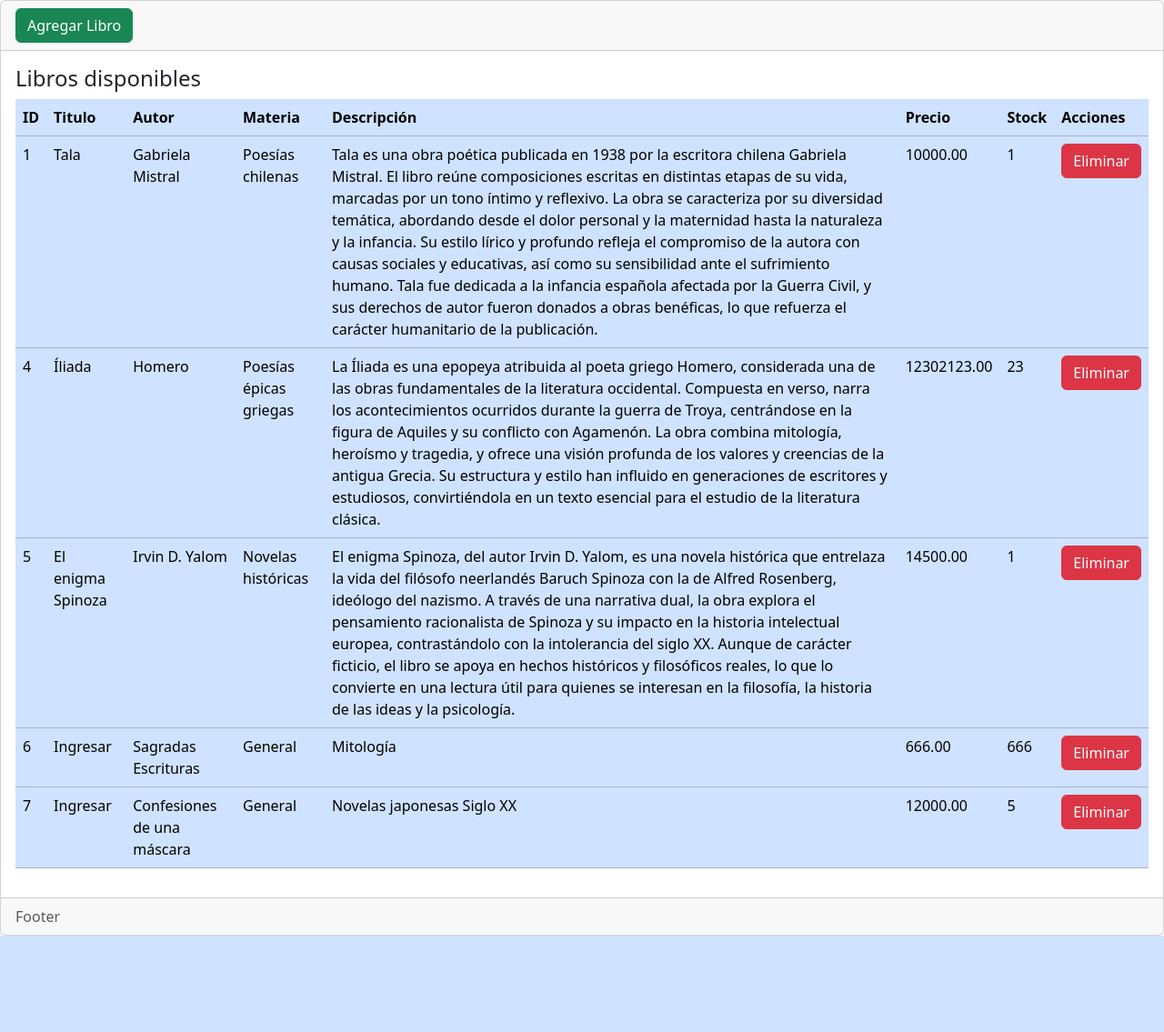
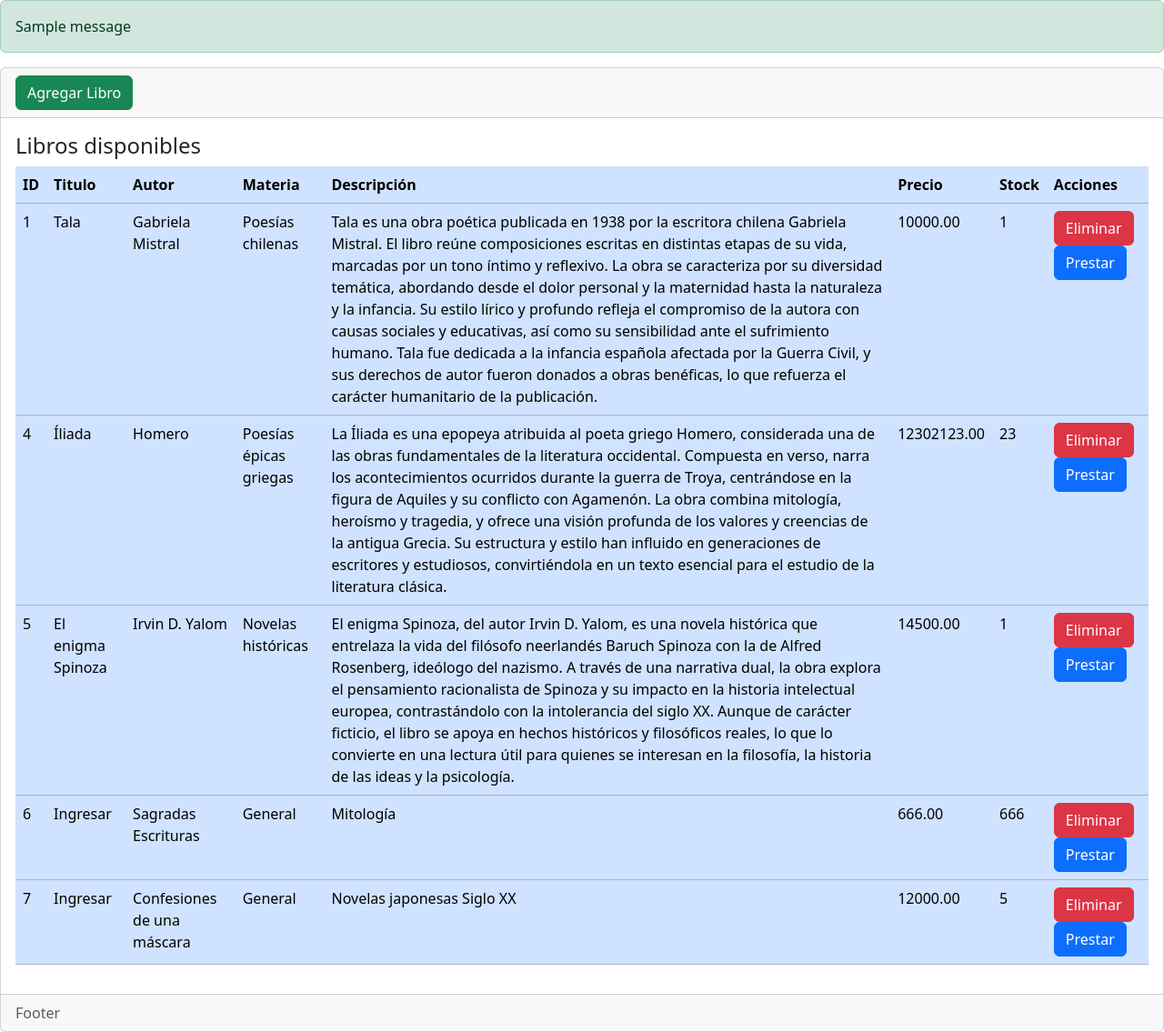
Before and after one commit to Pavivinola/clasesBackEnd, a Django app: page /market in a window 1280 px wide. Shown: the part 56-1191 px from the top of the page at 91% size. Before the commit the page ends 1085 px from the top, so only its background shows below. Run offline with Django 5.2, Linux system fonts and the light colour scheme; data comes from the database, SQL or seed files in the repository; both versions use the stored data as it was after the commit; one stand-in notice (Sample message) is shown.

Commit message:
Agregado el botón prestar, la vista y la lógica

```diff
--- a/sistema/market/templates/market/index.html
+++ b/sistema/market/templates/market/index.html
@@ -4,6 +4,14 @@
 
 {% block contenido%}
 
+{% comment %} El bloque de abajo es para mostrar mensajes a los usuarios {% endcomment %}
+{% if messages %}
+  {% for message in messages %}
+    <div class="alert alert-{{ message.tags }}">
+      {{ message }}
+    </div>
+  {% endfor %}
+{% endif %}
 
 
 
@@ -57,17 +65,21 @@
                     class="btn btn-danger"
                     href="{% url 'eliminar' market.id %}"
                     role="button"
-                    >Eliminar</a
-                >
+                    >Eliminar</a>
+                    <a
+                        name=""
+                        id=""
+                        class="btn btn-primary"
+                        href="{% url 'prestar' market.id %}"
+                        role="button"
+                        >Prestar</a
+                    >
+
                 </td>
 
             </tr>
             {%  endfor %}
-            {% comment %} <tr class="">
-                <td scope="row">El Capital</td>
-                <td>Karl Marx</td>
-                <td>Filosofía económica</td>
-            </tr> {% endcomment %}
+
         </tbody>
     </table>
 </div>
--- a/sistema/market/urls.py
+++ b/sistema/market/urls.py
@@ -1,11 +1,13 @@
 from django.urls import path
 from . import views
-urlpatterns = [
+
+urlpatterns = [ #esto sirve para definir las rutas de la app, se pasa de una vista a otra
     path('', views.inicio, name = 'inicio'),
     path('nosotros', views.nosotros, name = 'nosotros'),
     path('inicio', views.inicio, name = 'inicio'),
     path('market', views.market, name= 'market'),
     path('market/crear', views.crear, name='crear'),
-    path('eliminar/<int:producto_id>/', views.eliminar, name='eliminar')
+    path('eliminar/<int:producto_id>/', views.eliminar, name='eliminar'),
+    path('prestar/<int:producto_id>/', views.prestar, name='prestar')
 
 ]
--- a/sistema/market/views.py
+++ b/sistema/market/views.py
@@ -1,7 +1,8 @@
-from django.shortcuts import render, redirect
+from django.shortcuts import render, redirect, get_object_or_404
 from django.http import  HttpResponse
 from .models import Producto
 from .forms import ProductoForm
+from django.contrib import messages #Este módulo es para enviar mensajes flash a los usuarios
 # Create your views here.
 # def inicio(request):
 #     return HttpResponse("<h1>Holaaa</h1>")
@@ -27,3 +28,13 @@ def crear(request):
         formulario.save()
         return redirect("market")
     return render(request, "market/crear.html", {'formulario':formulario})
+
+def prestar(request, producto_id):
+    producto = get_object_or_404(Producto, id=producto_id)
+    if producto.stock > 0:
+        producto.stock -= 1
+        producto.save()
+        messages.success(request, f"Se prestó un ejemplar de {producto.titulo}, quedan {producto.stock} disponibles.")
+    else:
+        messages.error(request, f"No hay ejemplares disponibles para el préstamo de este título: {producto.titulo}.")
+    return redirect('market')
```
Also changed, not shown: sistema/db.sqlite3.
